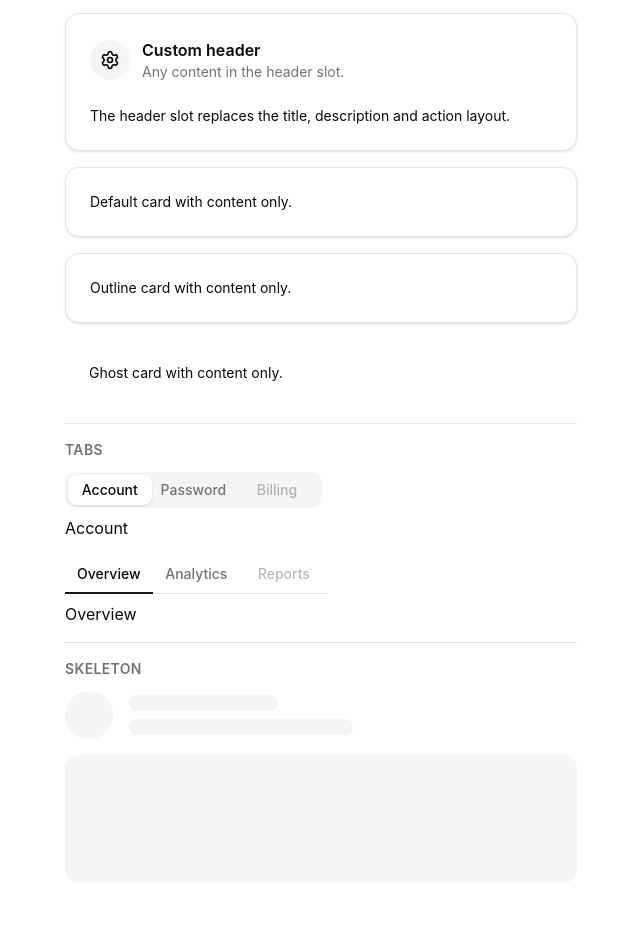
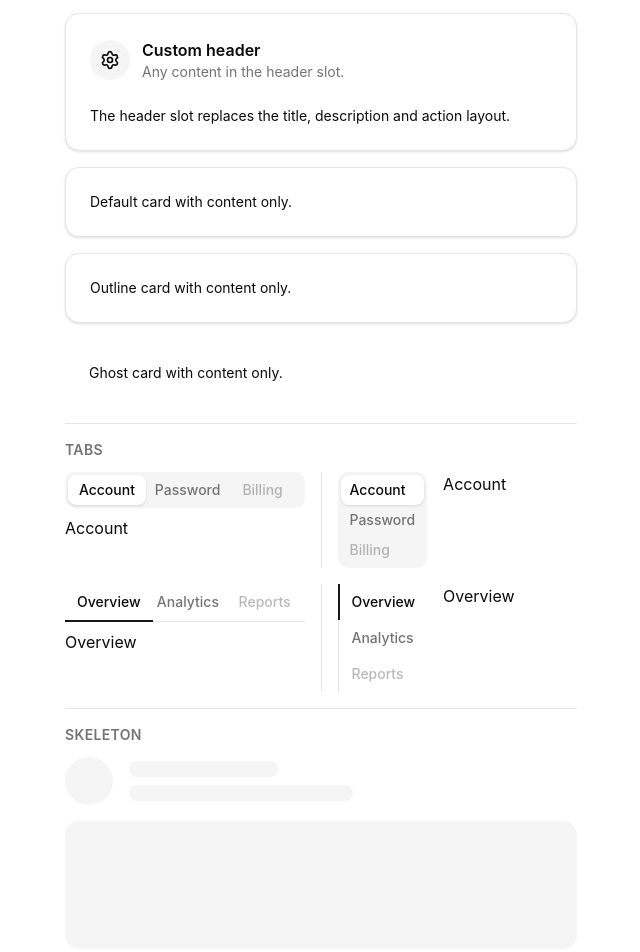
Before and after one commit to calicsx/hexa-ui, a website built with Vite: page index.html in a window 1280 px wide. Shown: the part 2111-3063 px from the top of the page, without its empty margins (319-959 px from the left). Before the commit the page ends 3042 px from the top, so only its background shows below. Built offline with nearby package versions, Linux system fonts and the light colour scheme.

Commit message:
feat(hx-tabs): add direction property

```diff
--- a/index.html
+++ b/index.html
@@ -158,6 +158,7 @@
 
         <section>
             <h2 class="text-muted-foreground mb-3 text-sm font-semibold tracking-wide uppercase">Tabs</h2>
+            <div class="grid grid-cols-[1fr_auto_1fr] gap-y-4">
                 <hx-tabs value="account">
                     <hx-tab value="account">Account</hx-tab>
                     <hx-tab value="password">Password</hx-tab>
@@ -166,7 +167,17 @@
                     <hx-tab-panel value="password">Password</hx-tab-panel>
                     <hx-tab-panel value="billing">Billing</hx-tab-panel>
                 </hx-tabs>
-            <hx-tabs variant="secondary" value="overview" class="mt-4">
+                <hx-separator direction="vertical"></hx-separator>
+                <hx-tabs value="account" direction="vertical">
+                    <hx-tab value="account">Account</hx-tab>
+                    <hx-tab value="password">Password</hx-tab>
+                    <hx-tab value="billing" disabled>Billing</hx-tab>
+                    <hx-tab-panel value="account">Account</hx-tab-panel>
+                    <hx-tab-panel value="password">Password</hx-tab-panel>
+                    <hx-tab-panel value="billing">Billing</hx-tab-panel>
+                </hx-tabs>
+
+                <hx-tabs variant="secondary" value="overview">
                     <hx-tab value="overview">Overview</hx-tab>
                     <hx-tab value="analytics">Analytics</hx-tab>
                     <hx-tab value="reports" disabled>Reports</hx-tab>
@@ -174,6 +185,16 @@
                     <hx-tab-panel value="analytics">Analytics</hx-tab-panel>
                     <hx-tab-panel value="reports">Reports</hx-tab-panel>
                 </hx-tabs>
+                <hx-separator direction="vertical"></hx-separator>
+                <hx-tabs variant="secondary" value="overview" direction="vertical">
+                    <hx-tab value="overview">Overview</hx-tab>
+                    <hx-tab value="analytics">Analytics</hx-tab>
+                    <hx-tab value="reports" disabled>Reports</hx-tab>
+                    <hx-tab-panel value="overview">Overview</hx-tab-panel>
+                    <hx-tab-panel value="analytics">Analytics</hx-tab-panel>
+                    <hx-tab-panel value="reports">Reports</hx-tab-panel>
+                </hx-tabs>
+            </div>
         </section>
 
         <hx-separator></hx-separator>
--- a/src/components/tabs/hx-tab.ts
+++ b/src/components/tabs/hx-tab.ts
@@ -1,16 +1,18 @@
 import { css, html } from "lit";
 import { customElement, property } from "lit/decorators.js";
 import { HxElement } from "../../hx-element.js";
-import type { HxTabsVariant } from "./hx-tabs.js";
+import type { HxTabsDirection, HxTabsVariant } from "./hx-tabs.js";
 
-const variants: Record<HxTabsVariant, { base: string; selected: string; idle: string }> = {
+const variants: Record<HxTabsVariant, { selected: string; idle: string } & Record<HxTabsDirection, string>> = {
     default: {
-        base: "rounded-md border border-transparent px-2 py-1",
+        horizontal: "justify-center rounded-md border border-transparent px-2 py-1",
+        vertical: "justify-start rounded-md border border-transparent px-2 py-1",
         selected: "bg-background text-foreground shadow-sm",
         idle: "hover:text-foreground",
     },
     secondary: {
-        base: "-mb-px border-b-2 px-3 py-2",
+        horizontal: "justify-center -mb-px border-b-2 px-3 py-2",
+        vertical: "justify-start -ml-px border-l-2 px-3 py-2",
         selected: "border-primary text-foreground",
         idle: "border-transparent text-muted-foreground hover:text-foreground",
     },
@@ -44,6 +46,7 @@ export class HxTab extends HxElement {
     @property({ type: Boolean, reflect: true }) selected = false;
     @property({ type: Boolean, reflect: true }) disabled = false;
     @property({ reflect: true }) variant: HxTabsVariant = "default";
+    @property({ reflect: true }) direction: HxTabsDirection = "horizontal";
 
     private internals = this.attachInternals();
 
@@ -66,9 +69,9 @@ export class HxTab extends HxElement {
         const variant = variants[this.variant];
         return html`<div
             part="base"
-            class="${variant.base} ${
+            class="${variant[this.direction]} ${
                 this.selected ? variant.selected : variant.idle
-            } inline-flex flex-1 cursor-pointer items-center justify-center gap-1.5 text-sm font-medium whitespace-nowrap transition-[color,box-shadow]"
+            } inline-flex flex-1 cursor-pointer items-center gap-1.5 text-sm font-medium whitespace-nowrap transition-[color,box-shadow]"
         >
             <slot></slot>
         </div>`;
--- a/src/components/tabs/hx-tabs.ts
+++ b/src/components/tabs/hx-tabs.ts
@@ -7,10 +7,22 @@ import "./hx-tab-panel.js";
 import "./hx-tab.js";
 
 export type HxTabsVariant = "default" | "secondary";
+export type HxTabsDirection = "horizontal" | "vertical";
 
-const variants: Record<HxTabsVariant, string> = {
-    default: "h-9 rounded-lg bg-muted p-[3px] text-muted-foreground",
-    secondary: "border-b border-border",
+const variants: Record<HxTabsVariant, Record<HxTabsDirection, string>> = {
+    default: {
+        horizontal: "h-9 rounded-lg bg-muted p-[3px] text-muted-foreground",
+        vertical: "rounded-lg bg-muted p-[3px] text-muted-foreground",
+    },
+    secondary: {
+        horizontal: "border-b border-border",
+        vertical: "border-l border-border",
+    },
+};
+
+const directions: Record<HxTabsDirection, { nav: string; body: string }> = {
+    horizontal: { nav: "auto-cols-fr grid-flow-col", body: "mt-2" },
+    vertical: { nav: "auto-rows-fr grid-flow-row", body: "ml-4 min-w-0 flex-1" },
 };
 
 /**
@@ -28,11 +40,16 @@ export class HxTabs extends HxElement {
             :host {
                 display: block;
             }
+            :host([direction="vertical"]) {
+                display: flex;
+                align-items: flex-start;
+            }
         `,
     ];
 
     @property() value = "";
     @property({ reflect: true }) variant: HxTabsVariant = "default";
+    @property({ reflect: true }) direction: HxTabsDirection = "horizontal";
 
     constructor() {
         super();
@@ -75,9 +92,11 @@ export class HxTabs extends HxElement {
         const enabled = this.tabs.filter((t) => !t.disabled);
         const index = enabled.indexOf(tab);
         const last = enabled.length - 1;
+        const [nextKey, previousKey] =
+            this.direction === "vertical" ? ["ArrowDown", "ArrowUp"] : ["ArrowRight", "ArrowLeft"];
         const next: HxTab | undefined = {
-            ArrowRight: enabled[index === last ? 0 : index + 1],
-            ArrowLeft: enabled[index === 0 ? last : index - 1],
+            [nextKey]: enabled[index === last ? 0 : index + 1],
+            [previousKey]: enabled[index === 0 ? last : index - 1],
             Home: enabled[0],
             End: enabled[last],
         }[event.key];
@@ -94,6 +113,7 @@ export class HxTabs extends HxElement {
             const panel = panels.find((p) => p.value === tab.value);
             tab.selected = tab.value === value;
             tab.variant = this.variant;
+            tab.direction = this.direction;
             tab.tabIndex = tab.selected ? 0 : -1;
             tab.ariaControlsElements = panel ? [panel] : null;
             if (panel) panel.ariaLabelledByElements = [tab];
@@ -106,14 +126,16 @@ export class HxTabs extends HxElement {
     }
 
     override render() {
+        const direction = directions[this.direction];
         return html`<div
                 part="nav"
                 role="tablist"
-                class="${variants[this.variant]} inline-grid auto-cols-fr grid-flow-col"
+                aria-orientation=${this.direction}
+                class="${variants[this.variant][this.direction]} ${direction.nav} inline-grid"
             >
                 <slot name="nav" @slotchange=${this.sync}></slot>
             </div>
-            <div part="body" class="mt-2"><slot @slotchange=${this.sync}></slot></div>`;
+            <div part="body" class=${direction.body}><slot @slotchange=${this.sync}></slot></div>`;
     }
 }
 
--- a/src/components/tabs/index.ts
+++ b/src/components/tabs/index.ts
@@ -1,4 +1,4 @@
 export { HxTabs } from "./hx-tabs.js";
-export type { HxTabsVariant } from "./hx-tabs.js";
+export type { HxTabsDirection, HxTabsVariant } from "./hx-tabs.js";
 export { HxTab } from "./hx-tab.js";
 export { HxTabPanel } from "./hx-tab-panel.js";
--- a/src/hx-element.ts
+++ b/src/hx-element.ts
@@ -1,7 +1,7 @@
 import { LitElement, unsafeCSS, type CSSResultGroup } from "lit";
 import tailwind from "./styles/tailwind.css?inline";
 
-/*
+/**
  * Browsers ignore `@property` inside a Shadow DOM: without these registrations, the `--tw-*`
  * variables (border-style, shadow, ring…) have no initial value and `border`, `shadow-xs` and
  * `ring-*` render nothing. Registered once at the document level, they apply everywhere.
@@ -13,7 +13,7 @@ if (properties && typeof document !== "undefined") {
     document.adoptedStyleSheets = [...document.adoptedStyleSheets, sheet];
 }
 
-/** Base class for all components: injects Tailwind into the Shadow DOM (shared stylesheet). */
+/* Base class for all components: injects Tailwind into the Shadow DOM (shared stylesheet). */
 export abstract class HxElement extends LitElement {
     static override styles: CSSResultGroup = unsafeCSS(tailwind);
 }
```
Lines whose indentation alone changed are shown as unchanged.
